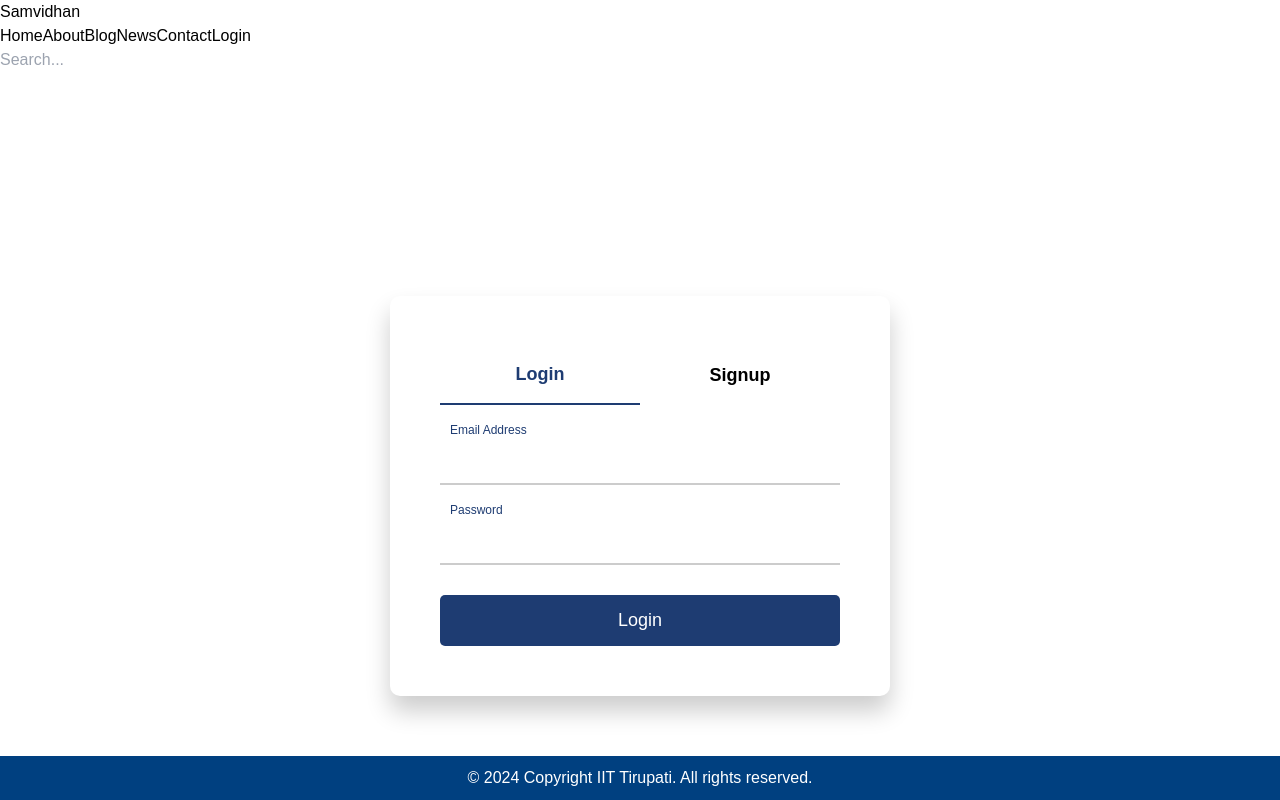
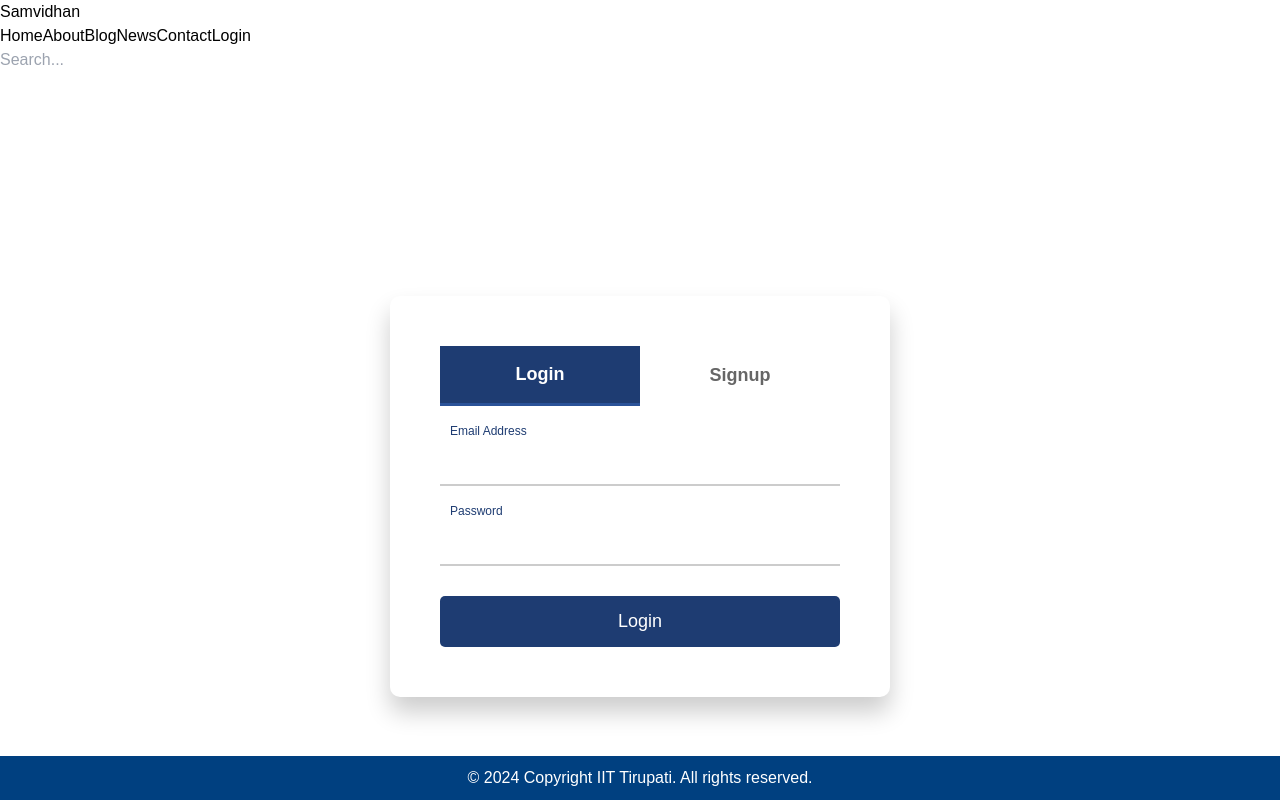
Before and after one commit to CommunistCoders/saral_samvidhan, a Next.js app: page /login in a window 1280 px wide. Shown: the top 800 px of the page. Built offline with nearby package versions, Linux system fonts and the light colour scheme.

Commit message:
fix : login and singup page colour

```diff
--- a/src/app/login/formStyles.css
+++ b/src/app/login/formStyles.css
@@ -33,15 +33,16 @@
   align-items: center;
 }
 
+/* Form Wrapper with Increased Size */
 .form-wrapper {
-  width: 500px; /* Increased from 350px to 500px */
+  width: 500px;
   background: #fff;
-  padding: 50px; /* Increased padding for better spacing */
+  padding: 50px;
   border-radius: 10px;
   box-shadow: 0 15px 25px rgba(0, 0, 0, 0.2);
 }
 
-/* Form Styles */
+/* Toggle Buttons for Login/Signup */
 .toggle-buttons {
   display: flex;
   justify-content: space-between;
@@ -50,20 +51,29 @@
 
 .toggle-buttons button {
   width: 50%;
-  padding: 15px; /* Increased button padding */
+  padding: 15px;
   background: transparent;
   border: none;
   cursor: pointer;
   font-size: 18px;
   font-weight: 600;
-  transition: color 0.3s;
+  transition: all 0.3s ease;
 }
 
-.toggle-buttons button.active {
-  color: #1e3c72;
-  border-bottom: 2px solid #1e3c72;
+/* Inactive state */
+.toggle-buttons button {
+  color: #666; /* Gray text for inactive buttons */
 }
 
+/* Active state with color changes */
+.toggle-buttons button.active {
+  color: #fff; /* White text when active */
+  background-color: #1e3c72; /* Add background color when active */
+  border-bottom: 3px solid #2a5298; /* Optional border bottom for highlight */
+  transition: background-color 0.3s ease, border-bottom 0.3s ease;
+}
+
+/* Form Styles */
 .form-content {
   display: flex;
   flex-direction: column;
@@ -76,11 +86,11 @@
 
 .field input {
   width: 100%;
-  padding: 12px; /* Slightly larger input padding */
+  padding: 12px;
   border: none;
   border-bottom: 2px solid #ccc;
   outline: none;
-  transition: border-color 0.3s;
+  transition: border-color 0.3s ease;
 }
 
 .field input:focus {
@@ -106,7 +116,7 @@
 
 .submit-btn {
   width: 100%;
-  padding: 12px; /* Slightly larger button padding */
+  padding: 12px;
   background: #1e3c72;
   color: white;
   border: none;
```
